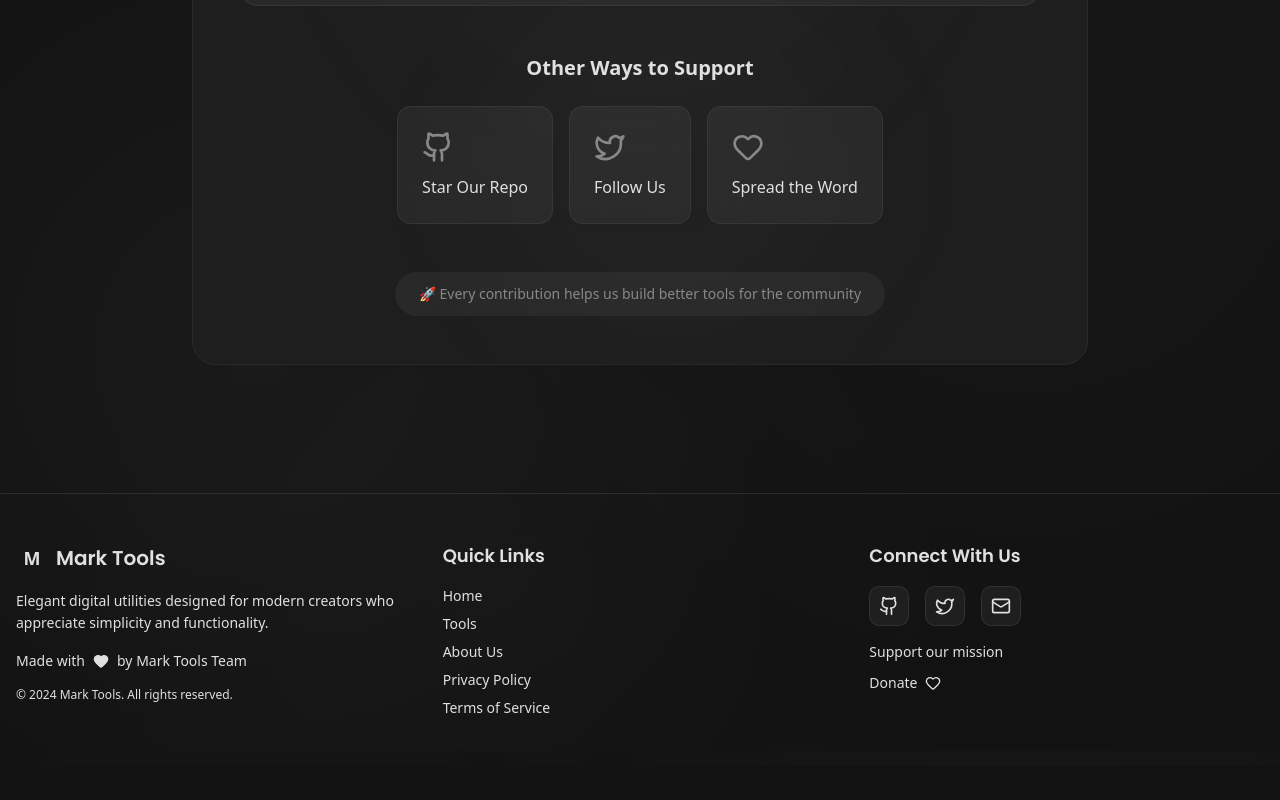
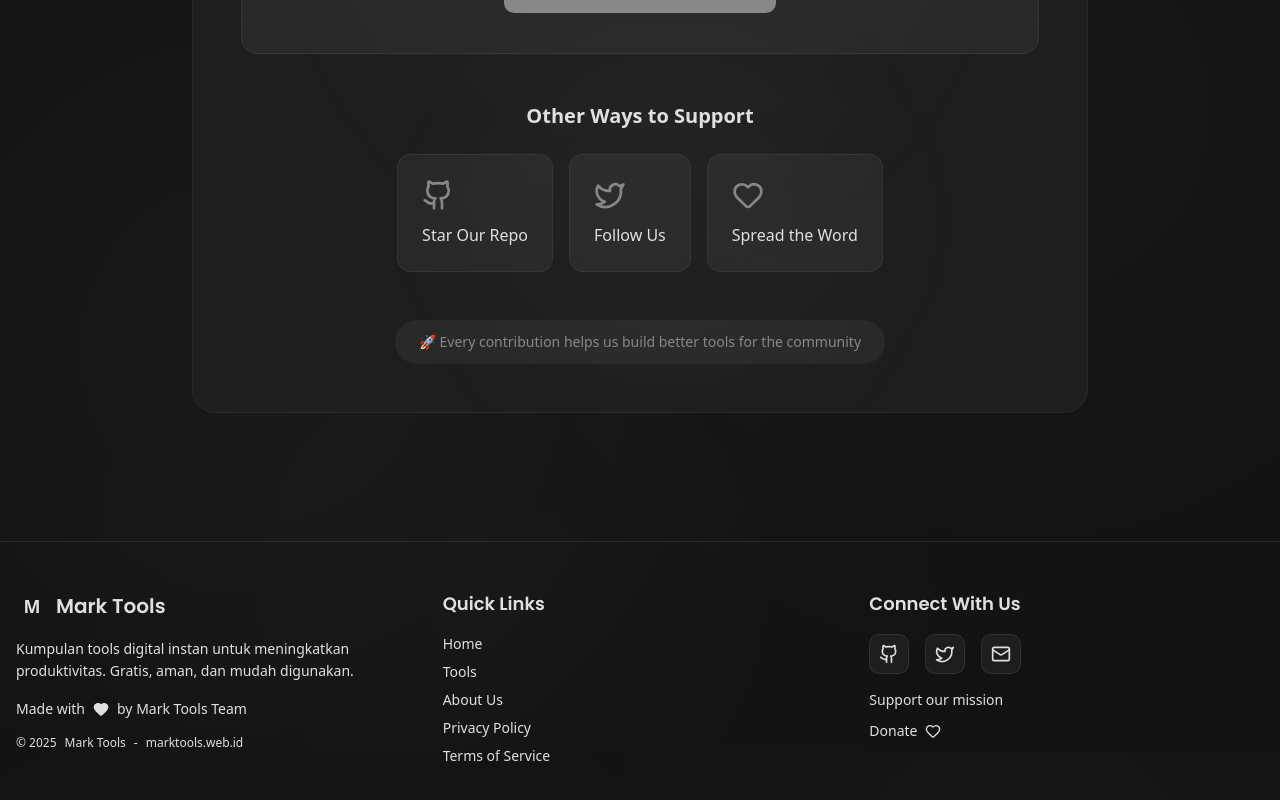
Before and after one commit to markxplorer969/webtools, a Next.js app: page / in a window 1280 px wide. Shown: the part 3249-4049 px from the top of the page. Before the commit the page ends 4015 px from the top, so only its background shows below. Built offline with nearby package versions, Linux system fonts and the light colour scheme.

Commit message:
Update otomatis 2025-11-04 22:02:35

```diff
--- a/next.config.ts
+++ b/next.config.ts
@@ -1,23 +1,11 @@
 import type { NextConfig } from "next";
 
 const nextConfig: NextConfig = {
-  /* config options here */
   typescript: {
     ignoreBuildErrors: true,
   },
-  // 禁用 Next.js 热重载，由 nodemon 处理重编译
   reactStrictMode: false,
-  webpack: (config, { dev }) => {
-    if (dev) {
-      // 禁用 webpack 的热模块替换
-      config.watchOptions = {
-        ignored: ['**/*'], // 忽略所有文件变化
-      };
-    }
-    return config;
-  },
   eslint: {
-    // 构建时忽略ESLint错误
     ignoreDuringBuilds: true,
   },
 };
--- a/src/app/layout.tsx
+++ b/src/app/layout.tsx
@@ -19,31 +19,62 @@ const inter = Inter({
 });
 
 export const metadata: Metadata = {
-  title: "Mark Tools - Elegant Digital Utilities",
-  description: "Minimalist suite of elegant digital tools designed for modern creators. Experience the beauty of simplicity with powerful functionality.",
-  keywords: ["Mark Tools", "digital tools", "minimalist", "utilities", "productivity", "elegant design"],
+  metadataBase: "https://marktools.web.id",
+  title: "Mark Tools - Kumpulan Alat Instan untuk Produktivitas",
+  description: "Kumpulan tools digital instan untuk meningkatkan produktivitas. QR Generator, Password Generator, 2FA Authenticator, Text Analyzer, URL Shortener, dan lainnya. Gratis, aman, dan mudah digunakan.",
+  keywords: ["Mark Tools", "alat digital", "tools instan", "productivitas", "QR generator", "password generator", "2FA authenticator", "text analyzer", "URL shortener", "marktools.web.id"],
   authors: [{ name: "Mark Tools Team" }],
   icons: {
     icon: "/favicon.ico",
   },
   openGraph: {
-    title: "Mark Tools - Elegant Digital Utilities",
-    description: "Minimalist suite of elegant digital tools designed for modern creators",
-    url: "https://marktools.com",
+    title: "Mark Tools - Kumpulan Alat Instan untuk Produktivitas",
+    description: "Kumpulan tools digital instan untuk meningkatkan produktivitas. Gratis, aman, dan mudah digunakan.",
+    url: "https://marktools.web.id",
     siteName: "Mark Tools",
     type: "website",
+    locale: "id_ID",
+    images: [
+      {
+        url: "/og-image.jpg",
+        width: 1200,
+        height: 630,
+        alt: "Mark Tools - Kumpulan Alat Instan untuk Produktivitas",
+      },
+    ],
   },
   twitter: {
     card: "summary_large_image",
     title: "Mark Tools",
-    description: "Minimalist suite of elegant digital tools",
+    description: "Kumpulan tools digital instan untuk produktivitas",
+    images: ["/twitter-image.jpg"],
+    creator: "@marktools",
+    site: "@marktools",
+  },
+  robots: {
+    index: true,
+    follow: true,
+    googleBot: {
+      index: true,
+      follow: true,
+      "max-video-preview": -1,
+      "max-image-preview": "large",
+      "max-snippet": -1,
+    },
+  },
+  alternates: {
+    canonical: "https://marktools.web.id",
+    languages: {
+      "id-ID": "https://marktools.web.id",
+      "en-US": "https://marktools.web.id/en",
+    },
   },
   other: {
-    'google-adsense-account': 'ca-pub-8046841280254497',
-    'google-site-verification': 'your-verification-code',
+    "google-adsense-account": "ca-pub-8046841280254497",
+    "google-site-verification": "your-verification-code",
   },
   verification: {
-    google: 'your-verification-code',
+    google: "your-verification-code",
   },
 };
 
--- a/src/app/not-found.tsx
+++ b/src/app/not-found.tsx
@@ -1,14 +1,19 @@
-'use client';
-
 export default function NotFound() {
   return (
-    <div className="min-h-screen flex items-center justify-center">
-      <div className="text-center">
-        <h1 className="text-4xl font-bold text-white mb-4">404 - Page Not Found</h1>
-        <p className="text-gray-400 mb-8">The page you're looking for doesn't exist.</p>
+    <div style={{ minHeight: '100vh', display: 'flex', alignItems: 'center', justifyContent: 'center' }}>
+      <div style={{ textAlign: 'center' }}>
+        <h1 style={{ fontSize: '2.5rem', fontWeight: 'bold', color: 'white', marginBottom: '1rem' }}>404 - Page Not Found</h1>
+        <p style={{ color: '#9CA3AF', marginBottom: '2rem' }}>The page you're looking for doesn't exist.</p>
         <a
           href="/"
-          className="px-6 py-3 bg-blue-600 text-white rounded-lg hover:bg-blue-700 transition-colors"
+          style={{
+            padding: '0.75rem 1.5rem',
+            backgroundColor: '#3B82F6',
+            color: 'white',
+            borderRadius: '0.5rem',
+            textDecoration: 'none',
+            display: 'inline-block'
+          }}
         >
           Go Home
         </a>
--- a/src/components/Footer.tsx
+++ b/src/components/Footer.tsx
@@ -2,6 +2,7 @@
 
 import { motion } from 'framer-motion';
 import { Github, Twitter, Mail, Heart } from 'lucide-react';
+import Link from 'next/link';
 
 const Footer: React.FC = () => {
   const footerVariants = {
@@ -34,24 +35,33 @@ const Footer: React.FC = () => {
           {/* Kolom 1: Logo & Copyright */}
           <motion.div variants={itemVariants} className="space-y-4">
             <div className="flex items-center space-x-2">
-              <div className="w-8 h-8 bg-accent rounded-lg flex items-center justify-center">
-                <span className="text-dark-charcoal font-bold text-lg">M</span>
-              </div>
-              <span className="text-primary-text font-heading text-xl font-semibold">
-                Mark Tools
-              </span>
+              <Link href="/" className="flex items-center space-x-2 group">
+                <div className="w-8 h-8 bg-accent rounded-lg flex items-center justify-center">
+                  <span className="text-dark-charcoal font-bold text-lg">M</span>
+                </div>
+                <span className="text-primary-text font-heading text-xl font-semibold group-hover:text-accent transition-colors duration-200">
+                  Mark Tools
+                </span>
+              </Link>
             </div>
             <p className="text-secondary-text text-sm leading-relaxed">
-              Elegant digital utilities designed for modern creators who appreciate simplicity and functionality.
+              Kumpulan tools digital instan untuk meningkatkan produktivitas. Gratis, aman, dan mudah digunakan.
             </p>
             <div className="flex items-center space-x-2 text-secondary-text text-sm">
               <span>Made with</span>
               <Heart className="w-4 h-4 text-accent fill-current" />
               <span>by Mark Tools Team</span>
             </div>
-            <p className="text-secondary-text text-xs">
-              © 2024 Mark Tools. All rights reserved.
-            </p>
+            <div className="flex items-center space-x-2 text-secondary-text text-xs">
+              <span>© 2025</span>
+              <Link href="/" className="hover:text-accent transition-colors duration-200">
+                Mark Tools
+              </Link>
+              <span>-</span>
+              <Link href="https://marktools.web.id" target="_blank" rel="noopener noreferrer" className="hover:text-accent transition-colors duration-200">
+                marktools.web.id
+              </Link>
+            </div>
           </motion.div>
 
           {/* Kolom 2: Peta Situs */}
@@ -60,36 +70,36 @@ const Footer: React.FC = () => {
               Quick Links
             </h3>
             <nav className="space-y-2">
-              <a
+              <Link
                 href="/"
                 className="block text-secondary-text hover:text-accent transition-colors duration-200 text-sm"
               >
                 Home
-              </a>
-              <a
+              </Link>
+              <Link
                 href="/tools"
                 className="block text-secondary-text hover:text-accent transition-colors duration-200 text-sm"
               >
                 Tools
-              </a>
-              <a
+              </Link>
+              <Link
                 href="/tentang"
                 className="block text-secondary-text hover:text-accent transition-colors duration-200 text-sm"
               >
                 About Us
-              </a>
-              <a
-                href="#"
+              </Link>
+              <Link
+                href="/privacy"
                 className="block text-secondary-text hover:text-accent transition-colors duration-200 text-sm"
               >
                 Privacy Policy
-              </a>
-              <a
-                href="#"
+              </Link>
+              <Link
+                href="/terms"
                 className="block text-secondary-text hover:text-accent transition-colors duration-200 text-sm"
               >
                 Terms of Service
-              </a>
+              </Link>
             </nav>
           </motion.div>
 
@@ -115,12 +125,12 @@ const Footer: React.FC = () => {
               >
                 <Twitter className="w-5 h-5" />
               </a>
-              <a
-                href="mailto:hello@marktools.com"
+              <Link
+                href="mailto:hello@marktools.web.id"
                 className="w-10 h-10 bg-white/5 backdrop-blur-md border border-divider/50 rounded-lg flex items-center justify-center hover:bg-accent hover:text-dark-charcoal transition-all duration-200 group"
               >
                 <Mail className="w-5 h-5" />
-              </a>
+              </Link>
             </div>
             <div className="space-y-2">
               <p className="text-secondary-text text-sm">
--- a/src/components/PageWrapper.tsx
+++ b/src/components/PageWrapper.tsx
@@ -16,7 +16,7 @@ const PageWrapper: React.FC<PageWrapperProps> = ({ children }) => {
         duration: 0.6,
         ease: [0.25, 0.46, 0.45, 0.94]
       }}
-      className="flex-grow container mx-auto px-4 py-8"
+      className="flex-grow container mx-auto px-4 py-8 pt-20"
     >
       {children}
     </motion.main>
```
